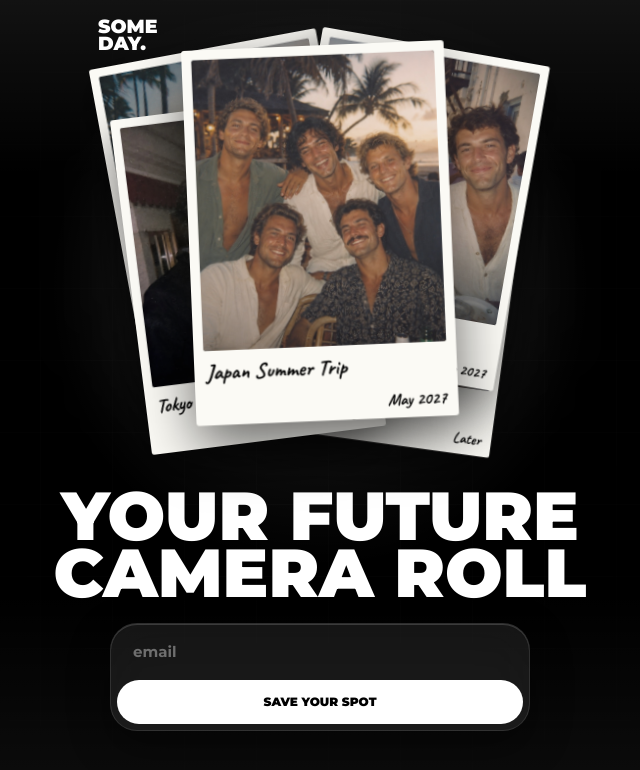
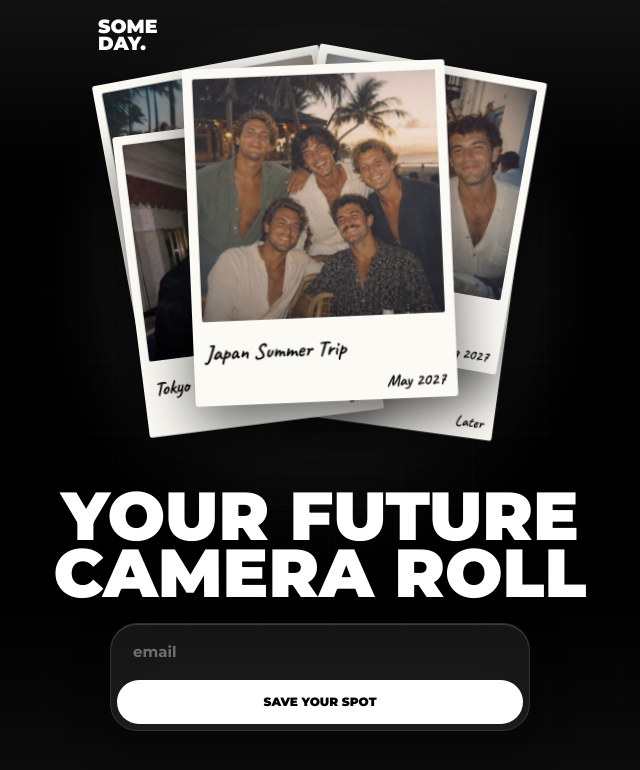
Before and after one commit to dimstefanakis/someday-web, a Next.js app: page / in a window 1280 px wide. Shown: the top 770 px of the page, without its empty margins (320-960 px from the left). Built offline with nearby package versions, Linux system fonts and the light colour scheme.

Commit message:
Fix landing polaroid photo sizing

```diff
--- a/app/page.tsx
+++ b/app/page.tsx
@@ -84,8 +84,8 @@ export default function Home() {
               <article
                 key={card.id}
                 style={card.pose as CSSProperties}
-                className={`polaroid-card group absolute left-1/2 top-1/2 aspect-[0.7] w-[min(52vw,228px)] rounded-[3px] bg-[#fbfaf5] p-[10px] pb-[76px] text-black shadow-[0_22px_58px_rgba(0,0,0,.6)] ${card.zIndex} ${card.animation}`}>
-                <div className="relative h-full overflow-hidden rounded-[3px] bg-neutral-900">
+                className={`polaroid-card group absolute left-1/2 top-1/2 w-[min(52vw,228px)] rounded-[3px] bg-[#fbfaf5] p-[10px] pb-[86px] text-black shadow-[0_22px_58px_rgba(0,0,0,.6)] ${card.zIndex} ${card.animation}`}>
+                <div className="relative aspect-square w-full overflow-hidden rounded-[3px] bg-neutral-900">
                   <Image
                     src={card.image}
                     alt={card.alt}
```
